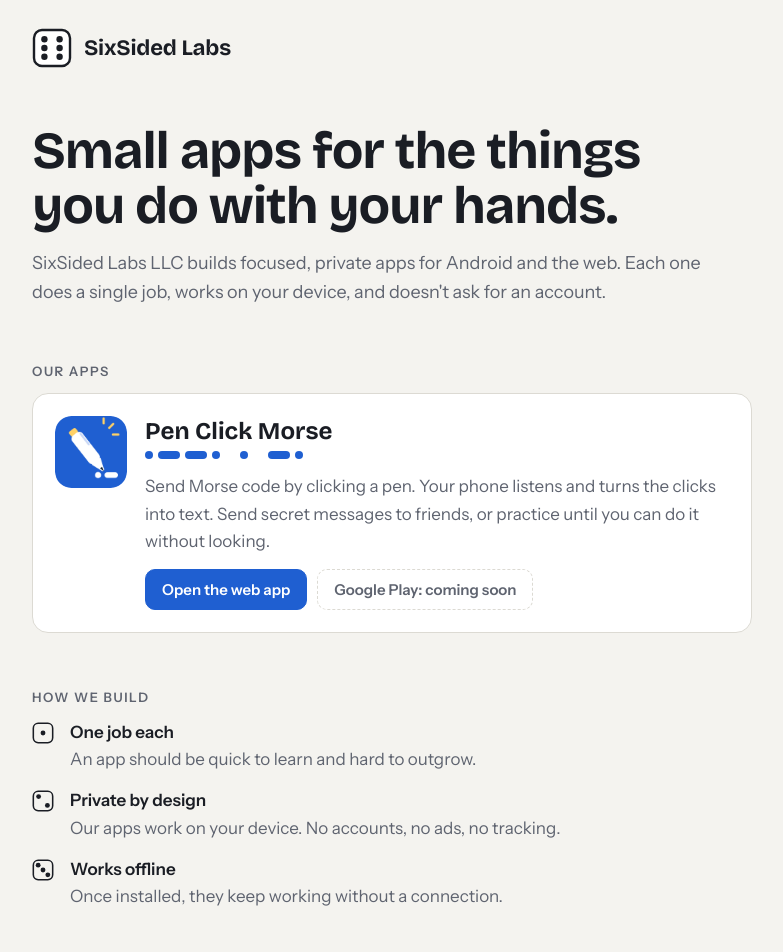
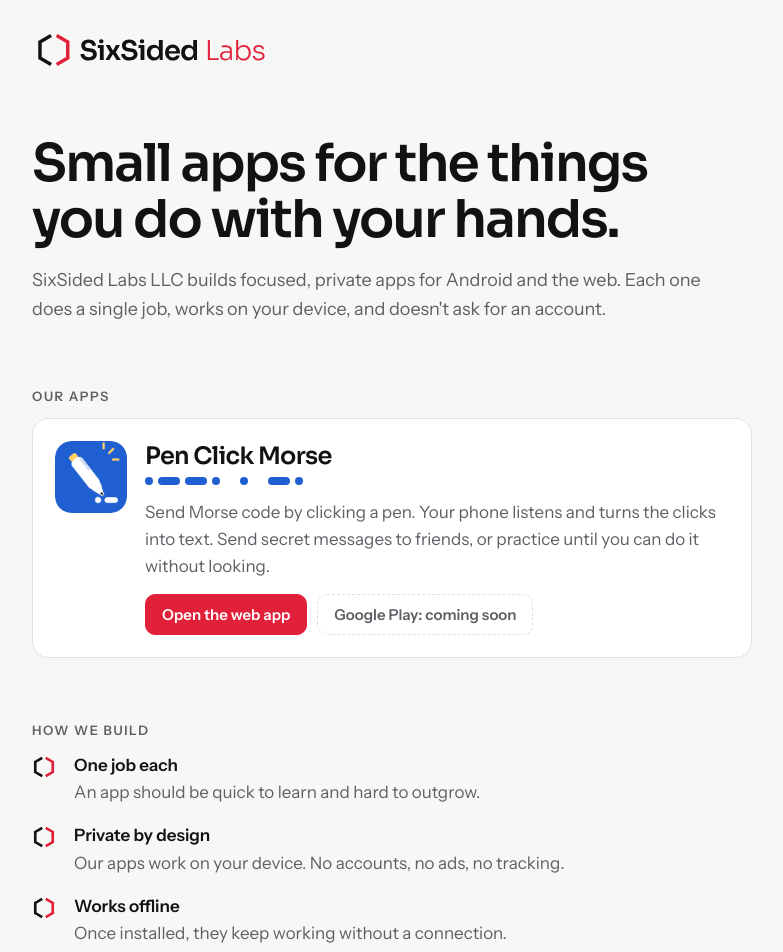
Before and after one commit to tkilburn34-ai/tkilburn34-ai.github.io, a plain HTML site: page sixsided/index.html in a window 1280 px wide. Shown: the top 952 px of the page, without its empty margins (248-1031 px from the left). Drawn offline with Linux system fonts and the light colour scheme.

Commit message:
Add files via upload

```diff
--- a/sixsided/index.html
+++ b/sixsided/index.html
@@ -5,49 +5,46 @@
 <meta name="viewport" content="width=device-width,initial-scale=1,viewport-fit=cover">
 <title>SixSided Labs</title>
 <meta name="description" content="SixSided Labs LLC makes small, private apps for Android and the web, including Pen Click Morse.">
+<meta name="theme-color" content="#f7f7f5" media="(prefers-color-scheme: light)">
+<meta name="theme-color" content="#111214" media="(prefers-color-scheme: dark)">
+<link rel="icon" href="favicon.ico" sizes="48x48">
 <link rel="icon" href="logo.svg" type="image/svg+xml">
+<link rel="apple-touch-icon" href="apple-touch-icon.png">
 <style>
-  /* Layout: one centred column. A die-face mark (six pips) is the company's sign;
-     the product card borrows Pen Click Morse's own blue. */
-  @font-face { font-family: "Bricolage Grotesque"; font-weight: 700; font-display: swap; src: url("../fonts/bricolage-grotesque-latin-700-normal.woff2") format("woff2"); }
+  /* Layout: one centred column. The code-bracket hexagon logo leads; red is the
+     company accent, while the Pen Click Morse card keeps that app's own blue. */
+  @font-face { font-family: "Sora"; font-weight: 300; font-display: swap; src: url("fonts/sora-latin-300-normal.woff2") format("woff2"); }
+  @font-face { font-family: "Sora"; font-weight: 600; font-display: swap; src: url("fonts/sora-latin-600-normal.woff2") format("woff2"); }
   @font-face { font-family: "Instrument Sans"; font-weight: 400; font-display: swap; src: url("../fonts/instrument-sans-latin-400-normal.woff2") format("woff2"); }
   @font-face { font-family: "Instrument Sans"; font-weight: 600; font-display: swap; src: url("../fonts/instrument-sans-latin-600-normal.woff2") format("woff2"); }
-  @font-face { font-family: "Chivo Mono"; font-weight: 400; font-display: swap; src: url("../fonts/chivo-mono-latin-400-normal.woff2") format("woff2"); }
 
   :root {
-    --bg: #f4f3ef; --panel: #ffffff; --ink: #1a1d24; --muted: #5f6470; --line: #dcdad3;
-    --pip: #1a1d24; --die: #ffffff; --accent: #1f5fd1; --accent-ink: #ffffff;
-    --display: "Bricolage Grotesque", "Arial Narrow", system-ui, sans-serif;
+    --bg: #f7f7f5; --panel: #ffffff; --ink: #111214; --muted: #5e6066; --line: #e1e1dc;
+    --red: #e1203a; --red-ink: #ffffff; --app-blue: #1f5fd1;
+    --display: "Sora", system-ui, -apple-system, "Segoe UI", Roboto, sans-serif;
     --body: "Instrument Sans", system-ui, -apple-system, "Segoe UI", Roboto, sans-serif;
-    --mono: "Chivo Mono", ui-monospace, Menlo, monospace;
     color-scheme: light;
   }
   @media (prefers-color-scheme: dark) {
     :root:not([data-theme="light"]) {
-      --bg: #121418; --panel: #1b1e24; --ink: #ecedf0; --muted: #9aa0ab; --line: #2d313a;
-      --pip: #121418; --die: #ecedf0; --accent: #6f9df1; --accent-ink: #0b1220; color-scheme: dark;
+      --bg: #111214; --panel: #1a1b1f; --ink: #f3f3f1; --muted: #a3a5ab; --line: #2b2d33;
+      --red: #ff4a5e; --red-ink: #111214; --app-blue: #6f9df1; color-scheme: dark;
     }
   }
   :root[data-theme="dark"] {
-    --bg: #121418; --panel: #1b1e24; --ink: #ecedf0; --muted: #9aa0ab; --line: #2d313a;
-    --pip: #121418; --die: #ecedf0; --accent: #6f9df1; --accent-ink: #0b1220; color-scheme: dark;
+    --bg: #111214; --panel: #1a1b1f; --ink: #f3f3f1; --muted: #a3a5ab; --line: #2b2d33;
+    --red: #ff4a5e; --red-ink: #111214; --app-blue: #6f9df1; color-scheme: dark;
   }
 
   * { box-sizing: border-box; }
   body { margin: 0; background: var(--bg); color: var(--ink); font: 17px/1.6 var(--body); }
   .wrap { max-width: 760px; margin: 0 auto;
     padding: max(28px, env(safe-area-inset-top)) max(20px, env(safe-area-inset-right)) max(48px, env(safe-area-inset-bottom)) max(20px, env(safe-area-inset-left));
-    display: grid; gap: 56px; }
+    display: grid; gap: 64px; }
 
-  header { display: flex; align-items: center; gap: 12px; }
-  .die { width: 40px; height: 40px; flex: none; }
-  .die rect { fill: var(--die); stroke: var(--ink); stroke-width: 6; }
-  .die circle { fill: var(--pip); }
-  @media (prefers-color-scheme: dark) { :root:not([data-theme="light"]) .die rect { stroke: var(--die); } }
-  :root[data-theme="dark"] .die rect { stroke: var(--die); }
-  .wordmark { font: 700 22px/1 var(--display); letter-spacing: -0.01em; }
+  header img { display: block; height: 44px; width: auto; max-width: 100%; }
 
-  .intro h1 { font: 700 clamp(34px, 7vw, 52px)/1.05 var(--display); letter-spacing: -0.02em; margin: 0 0 16px; text-wrap: balance; max-width: 18ch; }
+  .intro h1 { font: 600 clamp(34px, 7vw, 52px)/1.08 var(--display); letter-spacing: -0.035em; margin: 0 0 18px; text-wrap: balance; max-width: 18ch; }
   .intro p { margin: 0; color: var(--muted); max-width: 56ch; font-size: 18px; }
 
   h2 { font: 600 13px var(--body); text-transform: uppercase; letter-spacing: .12em; color: var(--muted); margin: 0 0 14px; }
@@ -55,31 +52,30 @@
   .product { background: var(--panel); border: 1px solid var(--line); border-radius: 16px; padding: 22px;
     display: grid; grid-template-columns: 72px 1fr; gap: 18px; align-items: start; }
   .product img { width: 72px; height: 72px; border-radius: 16px; }
-  .product h3 { font: 700 24px/1.15 var(--display); margin: 2px 0 6px; }
+  .product h3 { font: 600 24px/1.15 var(--display); letter-spacing: -0.03em; margin: 2px 0 6px; }
   .product p { margin: 0 0 14px; color: var(--muted); }
   .code { display: flex; align-items: center; gap: 5px; margin-bottom: 14px; }
-  .code i { display: block; height: 8px; border-radius: 4px; background: var(--accent); }
+  .code i { display: block; height: 8px; border-radius: 4px; background: var(--app-blue); }
   .code .d { width: 8px; } .code .h { width: 22px; } .code .gap { width: 10px; background: none; }
   .links { display: flex; gap: 10px; flex-wrap: wrap; }
   .btn { display: inline-flex; align-items: center; padding: 10px 16px; border-radius: 10px; font: 600 15px var(--body);
     text-decoration: none; border: 1px solid var(--line); color: var(--ink); background: var(--panel); }
-  .btn.primary { background: var(--accent); border-color: var(--accent); color: var(--accent-ink); }
+  .btn.primary { background: var(--red); border-color: var(--red); color: var(--red-ink); }
   .btn.soon { color: var(--muted); border-style: dashed; cursor: default; }
-  .btn:focus-visible { outline: 2px solid var(--accent); outline-offset: 2px; }
+  .btn:focus-visible { outline: 2px solid var(--red); outline-offset: 2px; }
   @media (max-width: 480px) { .product { grid-template-columns: 1fr; } }
 
-  .points { list-style: none; margin: 0; padding: 0; display: grid; gap: 14px; }
-  .points li { display: grid; grid-template-columns: 28px 1fr; gap: 10px; }
-  .points svg { width: 22px; height: 22px; margin-top: 3px; }
-  .points svg rect { fill: none; stroke: var(--ink); stroke-width: 7; }
-  .points svg circle { fill: var(--ink); }
+  .points { list-style: none; margin: 0; padding: 0; display: grid; gap: 16px; }
+  .points li { display: grid; grid-template-columns: 30px 1fr; gap: 12px; }
+  .points svg { width: 24px; height: 24px; margin-top: 3px; }
+  .points .l { stroke: var(--ink); } .points .r { stroke: var(--red); }
   .points b { display: block; }
   .points span { color: var(--muted); }
 
   .contact dl { margin: 0; display: grid; grid-template-columns: max-content 1fr; gap: 6px 18px; }
   .contact dt { color: var(--muted); }
   .contact dd { margin: 0; }
-  .contact a { color: var(--accent); }
+  .contact a { color: var(--red); }
 
   footer { border-top: 1px solid var(--line); padding-top: 18px; color: var(--muted); font-size: 14px; display: flex; gap: 16px; flex-wrap: wrap; }
   footer a { color: inherit; }
@@ -88,12 +84,10 @@
 <body>
 <div class="wrap">
   <header>
-    <svg class="die" viewBox="0 0 100 100" aria-hidden="true">
-      <rect x="5" y="5" width="90" height="90" rx="20"/>
-      <circle cx="31" cy="28" r="8"/><circle cx="31" cy="50" r="8"/><circle cx="31" cy="72" r="8"/>
-      <circle cx="69" cy="28" r="8"/><circle cx="69" cy="50" r="8"/><circle cx="69" cy="72" r="8"/>
-    </svg>
-    <span class="wordmark">SixSided Labs</span>
+    <picture>
+      <source srcset="sixsided-logo-reversed.svg" media="(prefers-color-scheme: dark)">
+      <img src="sixsided-logo.svg" alt="SixSided Labs" height="44">
+    </picture>
   </header>
 
   <section class="intro">
@@ -121,15 +115,15 @@
     <h2>How we build</h2>
     <ul class="points">
       <li>
-        <svg viewBox="0 0 100 100" aria-hidden="true"><rect x="6" y="6" width="88" height="88" rx="22"/><circle cx="50" cy="50" r="11"/></svg>
+        <svg viewBox="0 0 100 100" aria-hidden="true" fill="none" stroke-width="11"><polyline class="l" points="42.7,12.2 13.6,29 13.6,71 42.7,87.8"></polyline><polyline class="r" points="57.3,12.2 86.4,29 86.4,71 57.3,87.8"></polyline></svg>
         <div><b>One job each</b><span>An app should be quick to learn and hard to outgrow.</span></div>
       </li>
       <li>
-        <svg viewBox="0 0 100 100" aria-hidden="true"><rect x="6" y="6" width="88" height="88" rx="22"/><circle cx="30" cy="30" r="11"/><circle cx="70" cy="70" r="11"/></svg>
+        <svg viewBox="0 0 100 100" aria-hidden="true" fill="none" stroke-width="11"><polyline class="l" points="42.7,12.2 13.6,29 13.6,71 42.7,87.8"></polyline><polyline class="r" points="57.3,12.2 86.4,29 86.4,71 57.3,87.8"></polyline></svg>
         <div><b>Private by design</b><span>Our apps work on your device. No accounts, no ads, no tracking.</span></div>
       </li>
       <li>
-        <svg viewBox="0 0 100 100" aria-hidden="true"><rect x="6" y="6" width="88" height="88" rx="22"/><circle cx="28" cy="28" r="11"/><circle cx="50" cy="50" r="11"/><circle cx="72" cy="72" r="11"/></svg>
+        <svg viewBox="0 0 100 100" aria-hidden="true" fill="none" stroke-width="11"><polyline class="l" points="42.7,12.2 13.6,29 13.6,71 42.7,87.8"></polyline><polyline class="r" points="57.3,12.2 86.4,29 86.4,71 57.3,87.8"></polyline></svg>
         <div><b>Works offline</b><span>Once installed, they keep working without a connection.</span></div>
       </li>
     </ul>
```
Also changed, not shown: sixsided/apple-touch-icon.png (added), sixsided/favicon.ico (added), sixsided/fonts/sora-latin-300-normal.woff2 (added), sixsided/fonts/sora-latin-600-normal.woff2 (added), sixsided/logo.svg, sixsided/sixsided-logo-reversed.svg (added), sixsided/sixsided-logo.svg (added).
